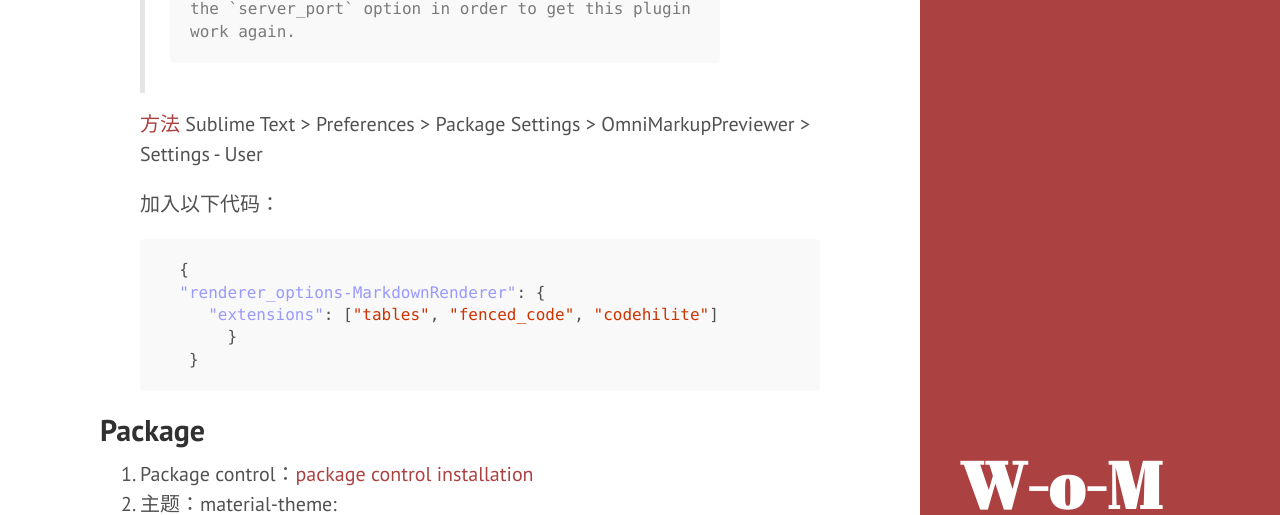
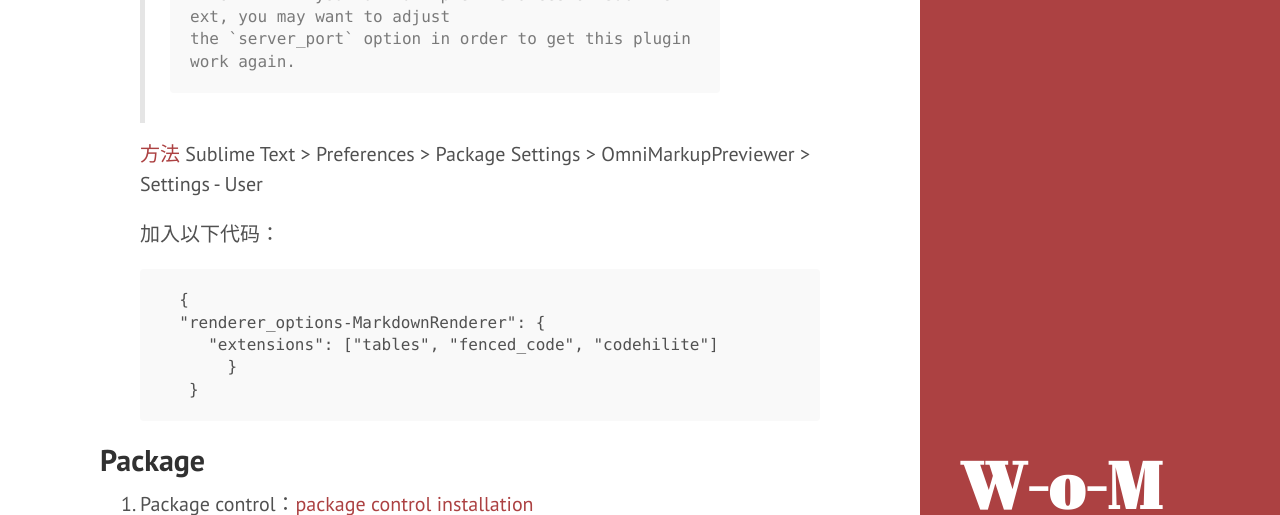
Before and after one commit to wangm23456/wangm23456_jekyll, a Jekyll site: the page built from _posts/2016-10-11-linux_softguide.md, in a window 1280 px wide and 900 px high, scrolled down 1201 px, cut to the strip 0-515 px from the top of the window. Built offline with Jekyll 4.4.1, drawn with Linux system fonts in a browser that asks for light colours.

Commit message:
new post

````diff
--- a/_posts/2016-10-11-linux_softguide.md
+++ b/_posts/2016-10-11-linux_softguide.md
@@ -20,6 +20,7 @@ title: linux生存指南
 - QtiPlot
 - learnote
 - Dwarf Fortress
+-
 
 <!-- /MarkdownTOC -->
 
@@ -43,7 +44,7 @@ title: linux生存指南
      Sublime Text > Preferences > Package Settings > OmniMarkupPreviewer > Settings - User
 
       加入以下代码：
-```json
+```
       {
       "renderer_options-MarkdownRenderer": {
          "extensions": ["tables", "fenced_code", "codehilite"]
@@ -105,3 +106,5 @@ linux上的origin,[QtiPlot](http://www.qtiplot.com/)
 [wiki:lazy newb package](http://dwarffortresswiki.org/Utility:Lazy_Newb_Pack)
 
 [Unofficial Linux Lazy Newb Pack](http://www.bay12forums.com/smf/index.php?PHPSESSID=86ecf689a693ec3100c23e04c2f89d4f&topic=156011.msg6784657#msg6784657)
+
+#
````
